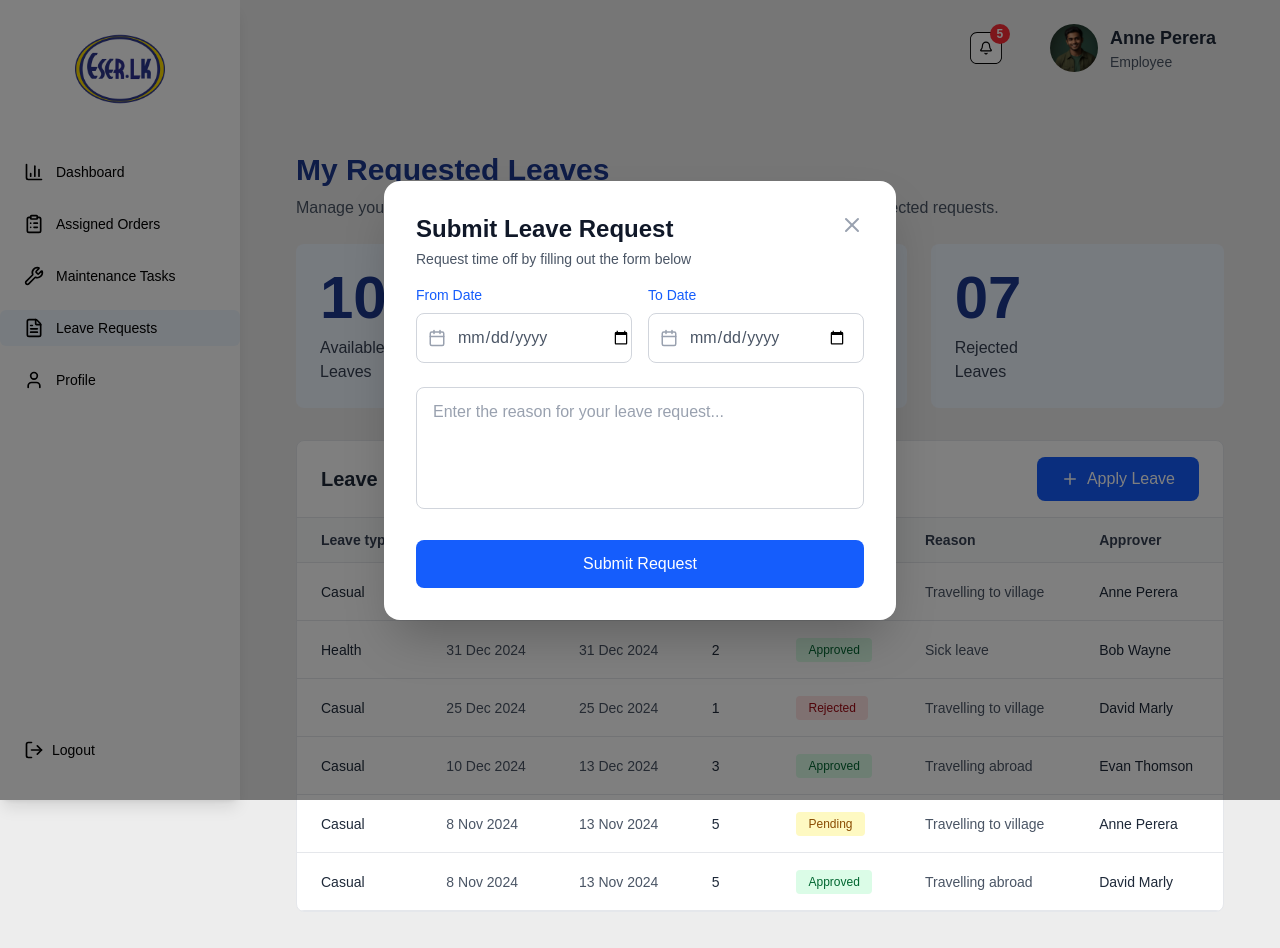
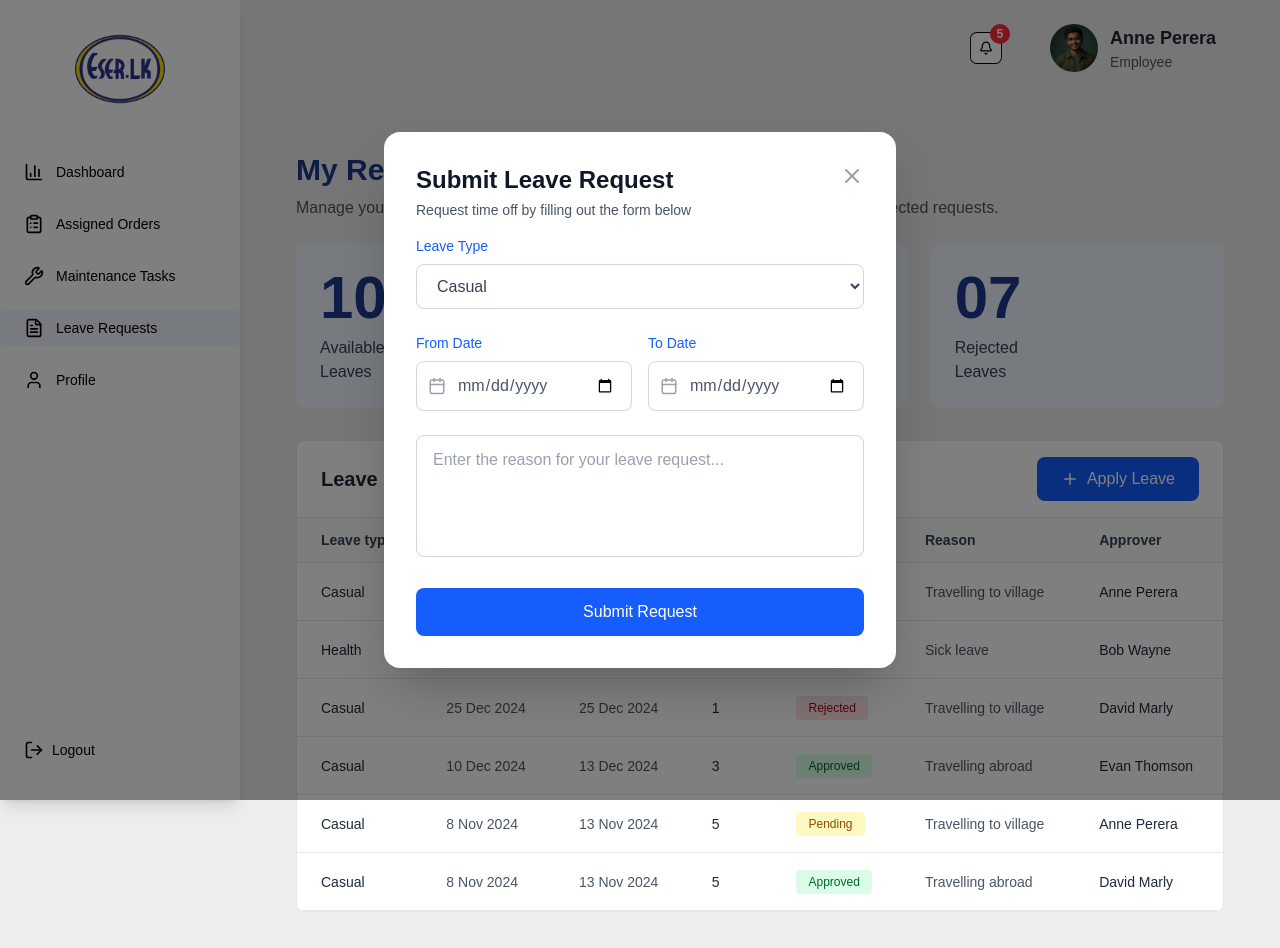
Before and after one commit to IshanHansaka/eser-marketing-erp, a Next.js app: page /employee/leaves in a window 1280 px wide. Both pictures are taken after a click on the button "Apply Leave". Shown: the top 948 px of the page. Built offline with nearby package versions, Linux system fonts and the light colour scheme.

Commit message:
chore: add error handling and form validation

```diff
--- a/src/app/employee/leaves/page.tsx
+++ b/src/app/employee/leaves/page.tsx
@@ -73,22 +73,7 @@ export default function Leaves() {
     },
   ]);
 
-  const handleLeaveSubmit = (
-    fromDate: string,
-    toDate: string,
-    reason: string
-  ) => {
-    const newLeave = {
-      type: 'Casual',
-      from: fromDate,
-      to: toDate,
-      days:
-        (new Date(toDate).getTime() - new Date(fromDate).getTime()) /
-        (1000 * 3600 * 24),
-      status: 'Pending',
-      reason: reason,
-      approver: 'N/A',
-    };
+  const handleLeaveSubmit = (newLeave: Leave) => {
     setLeaves([newLeave, ...leaves]);
     setShowApplyModal(false);
   };
--- a/src/components/UI/ApplyLeaveModal.tsx
+++ b/src/components/UI/ApplyLeaveModal.tsx
@@ -1,10 +1,22 @@
+'use client';
+
 import React, { useState } from 'react';
 import { X, Calendar } from 'lucide-react';
+
+interface Leave {
+  type: string;
+  from: string;
+  to: string;
+  days: number;
+  status: string;
+  reason: string;
+  approver: string;
+}
 
 interface ApplyLeaveModalProps {
   isOpen: boolean;
   onClose: () => void;
-  onSubmit: (fromDate: string, toDate: string, reason: string) => void;
+  onSubmit: (leave: Leave) => void;
 }
 
 export default function ApplyLeaveModal({
@@ -13,16 +25,51 @@ export default function ApplyLeaveModal({
   onSubmit,
 }: ApplyLeaveModalProps) {
   const [formData, setFormData] = useState({
+    leaveType: 'Casual',
     fromDate: '',
     toDate: '',
     reason: '',
   });
 
+  const calculateDays = (from: string, to: string): number => {
+    if (!from || !to) return 0;
+    const fromDate = new Date(from);
+    const toDate = new Date(to);
+    const diffTime = Math.abs(toDate.getTime() - fromDate.getTime());
+    const diffDays = Math.ceil(diffTime / (1000 * 60 * 60 * 24));
+    return diffDays + 1;
+  };
+
+  const formatDate = (dateString: string): string => {
+    const date = new Date(dateString);
+    const day = date.getDate();
+    const month = date.toLocaleString('en-US', { month: 'short' });
+    const year = date.getFullYear();
+    return `${day} ${month} ${year}`;
+  };
+
   const handleSubmit = (e: React.FormEvent<HTMLFormElement>) => {
     e.preventDefault();
-    console.log('Leave request submitted:', formData);
-    onSubmit(formData.fromDate, formData.toDate, formData.reason);
-    onClose();
+
+    const newLeave: Leave = {
+      type: formData.leaveType,
+      from: formatDate(formData.fromDate),
+      to: formatDate(formData.toDate),
+      days: calculateDays(formData.fromDate, formData.toDate),
+      status: 'Pending',
+      reason: formData.reason,
+      approver: 'N/A',
+    };
+
+    onSubmit(newLeave);
+
+    // Reset form
+    setFormData({
+      leaveType: 'Casual',
+      fromDate: '',
+      toDate: '',
+      reason: '',
+    });
   };
 
   const handleInputChange = (
@@ -77,6 +124,25 @@ export default function ApplyLeaveModal({
 
           {/* Modal Content */}
           <form onSubmit={handleSubmit} className="px-8 pb-8">
+            {/* Leave Type */}
+            <div className="mb-6">
+              <label className="block text-sm font-medium text-blue-600 mb-2">
+                Leave Type
+              </label>
+              <select
+                name="leaveType"
+                value={formData.leaveType}
+                onChange={handleInputChange}
+                className="w-full px-4 py-3 border border-gray-300 rounded-lg focus:outline-none focus:ring-2 focus:ring-blue-500 focus:border-transparent text-gray-700"
+                required
+              >
+                <option value="Casual">Casual</option>
+                <option value="Health">Health</option>
+                <option value="Annual">Annual</option>
+                <option value="Emergency">Emergency</option>
+              </select>
+            </div>
+
             {/* Date Inputs Row */}
             <div className="grid grid-cols-2 gap-4 mb-6">
               {/* From Date */}
@@ -94,7 +160,7 @@ export default function ApplyLeaveModal({
                     name="fromDate"
                     value={formData.fromDate}
                     onChange={handleInputChange}
-                    className="w-full pl-10 </button>pr-4 py-3 border border-gray-300 rounded-lg focus:outline-none focus:ring-2 focus:ring-blue-500 focus:border-transparent text-gray-600"
+                    className="w-full pl-10 pr-4 py-3 border border-gray-300 rounded-lg focus:outline-none focus:ring-2 focus:ring-blue-500 focus:border-transparent text-gray-600"
                     placeholder="Select date"
                     required
                   />
@@ -116,6 +182,7 @@ export default function ApplyLeaveModal({
                     name="toDate"
                     value={formData.toDate}
                     onChange={handleInputChange}
+                    min={formData.fromDate}
                     className="w-full pl-10 pr-4 py-3 border border-gray-300 rounded-lg focus:outline-none focus:ring-2 focus:ring-blue-500 focus:border-transparent text-gray-600"
                     placeholder="Select date"
                     required
```
